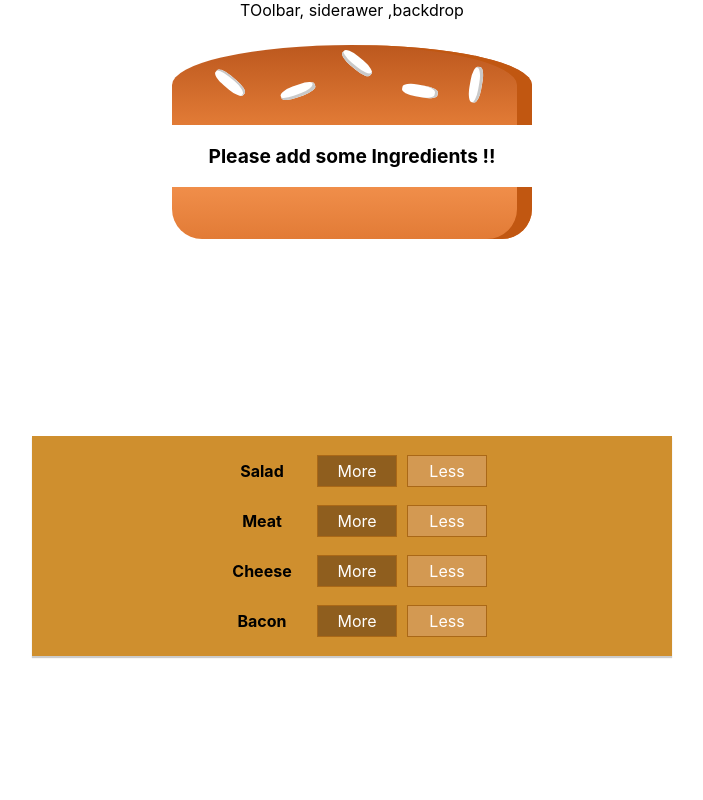
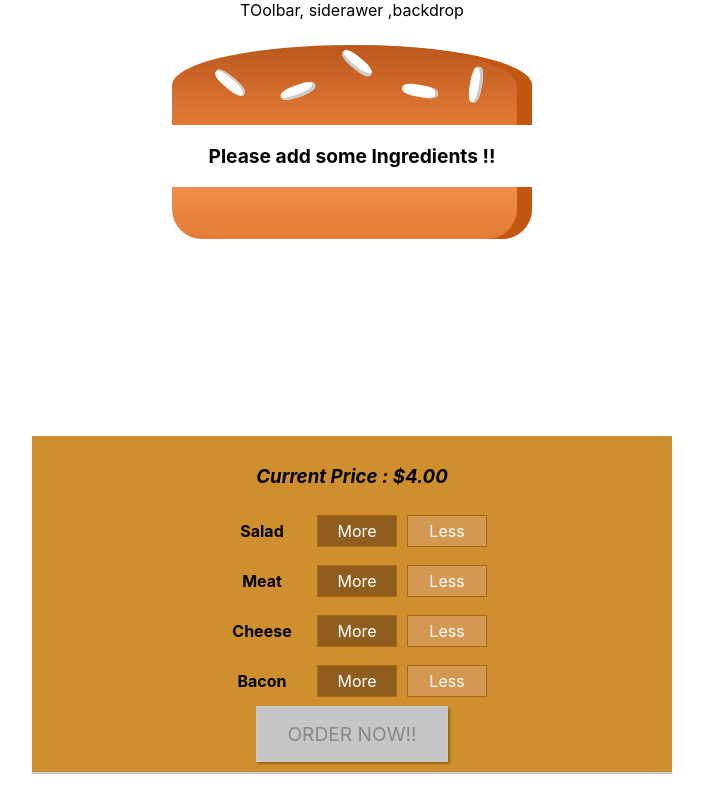
Before and after one commit to Abuu001/React-Burger-builder, a React (Create React App) app: page / in a window 1280 px wide. Shown: the whole page, without its empty margins (288-991 px from the left). Built offline with nearby package versions, Linux system fonts and the light colour scheme.

Commit message:
modified some parts

```diff
--- a/src/components/Burger/BuildControls/BuildControl/BuildControl.js
+++ b/src/components/Burger/BuildControls/BuildControl/BuildControl.js
@@ -6,7 +6,7 @@
     <div className="BuildControl">
         <div className="Label">   {props.label}</div>
         <button  className="More" onClick={props.added}>More</button>
-        <button  className="Less"> Less</button>
+        <button  className="Less" onClick={props.remove}> Less</button>
     </div>
 )
 
--- a/src/components/Burger/BuildControls/BuildControls.css
+++ b/src/components/Burger/BuildControls/BuildControls.css
@@ -8,3 +8,44 @@
     margin: auto;
     padding: 10px 0;
 }
+
+.OrderButton {
+    background-color: #DAD735;
+    outline: none;
+    cursor: pointer;
+    border: 1px solid #966909;
+    color: #966909;
+    font-family: inherit;
+    font-size: 1.2em;
+    padding: 15px 30px;
+    box-shadow: 2px 2px 2px #966909;
+}
+
+.OrderButton:hover, .OrderButton:active {
+    background-color: #A0DB41;
+    border: 1px solid #966909;
+    color: #966909;
+}
+
+.OrderButton:disabled {
+    background-color: #C7C6C6;
+    cursor: not-allowed;
+    border: 1px solid #ccc;
+    color: #888888;
+}
+
+.OrderButton:not(:disabled) {
+    animation: enable 0.3s linear;
+}
+
+@keyframes enable {
+    0% {
+        transform: scale(1);
+    }
+    60% {
+        transform: scale(1.1);
+    }
+    100% {
+        transform: scale(1);
+    }
+}
--- a/src/components/Burger/BuildControls/BuildControls.js
+++ b/src/components/Burger/BuildControls/BuildControls.js
@@ -11,14 +11,19 @@
 
 const BuildControls=(props)=>(
     <div className="BuildControls">
+        <h3><i>Current Price : <strong>${props.price.toFixed(2)}</strong></i></h3>
         {controls.map(ctrl =>(
             <BuildControl
                 key={ctrl.label}
                 label={ctrl.label}
                 added={()=>props.ingredientAdded(ctrl.type)}
+                remove={()=>props.ingredientRemove(ctrl.type)}
            />
         ))
         }
+        <button className="OrderButton"
+          disabled={ !props.purchaseable}
+        >ORDER NOW!!</button>
     </div>
 )
 
--- a/src/containers/Burger Builder/BurgerBuilder.js
+++ b/src/containers/Burger Builder/BurgerBuilder.js
@@ -19,12 +19,27 @@
                 cheese : 0 ,
                 meat : 0
             },
-            totalPrice: 4
+            totalPrice: 4,
+            purchaseable:false
         }
         this.addIngredientHandler=this.addIngredientHandler.bind(this)
         this.removeIngredientHandler=this.removeIngredientHandler.bind(this)
+        this.updatePurchase=this.updatePurchase.bind(this)
     }
+    updatePurchase=(ingredients)=>{
 
+        const sum =Object.keys(ingredients)
+        .map(igKey=>{
+            return ingredients[igKey]
+        })
+        .reduce((sum,el) =>{
+            return sum + el
+        },0);
+        this.setState({
+            purchaseable : sum> 0
+        });
+        console.log(sum);
+    }
     addIngredientHandler=(type)=>{
         const oldCount = this.state.ingredients[type]
         const updatedCount= oldCount + 1
@@ -40,15 +55,38 @@
             totalPrice : newPrice,
             ingredients : updatedIngredients
         })
+        this.updatePurchase(updatedIngredients)
     }
     removeIngredientHandler=(type)=>{
+        const oldCount = this.state.ingredients[type]
+            if(oldCount<=0){
+                return  ;
+            }
+        const updatedCount= oldCount - 1
+        const updatedIngredients ={
+            ...this.state.ingredients
+        }
 
+        updatedIngredients[type] = updatedCount
+        const priceDeduction= INGREDIENT_PRICE[type]
+        const oldPrice = this.state.totalPrice
+        const newPrice = oldPrice - priceDeduction
+        this.setState({
+            totalPrice : newPrice,
+            ingredients : updatedIngredients
+        })
+        this.updatePurchase(updatedIngredients)
     }
     render() {
         return (
             <Aux>
                 <Burger  ingredients={this.state.ingredients}/>
-                <BuildControls  ingredientAdded={this.addIngredientHandler}/>
+                <BuildControls
+                  ingredientAdded={this.addIngredientHandler}
+                  ingredientRemove={this.removeIngredientHandler}
+                  price={this.state.totalPrice}
+                  purchaseable={this.state.purchaseable }
+                />
             </Aux>
         )
     }
```
